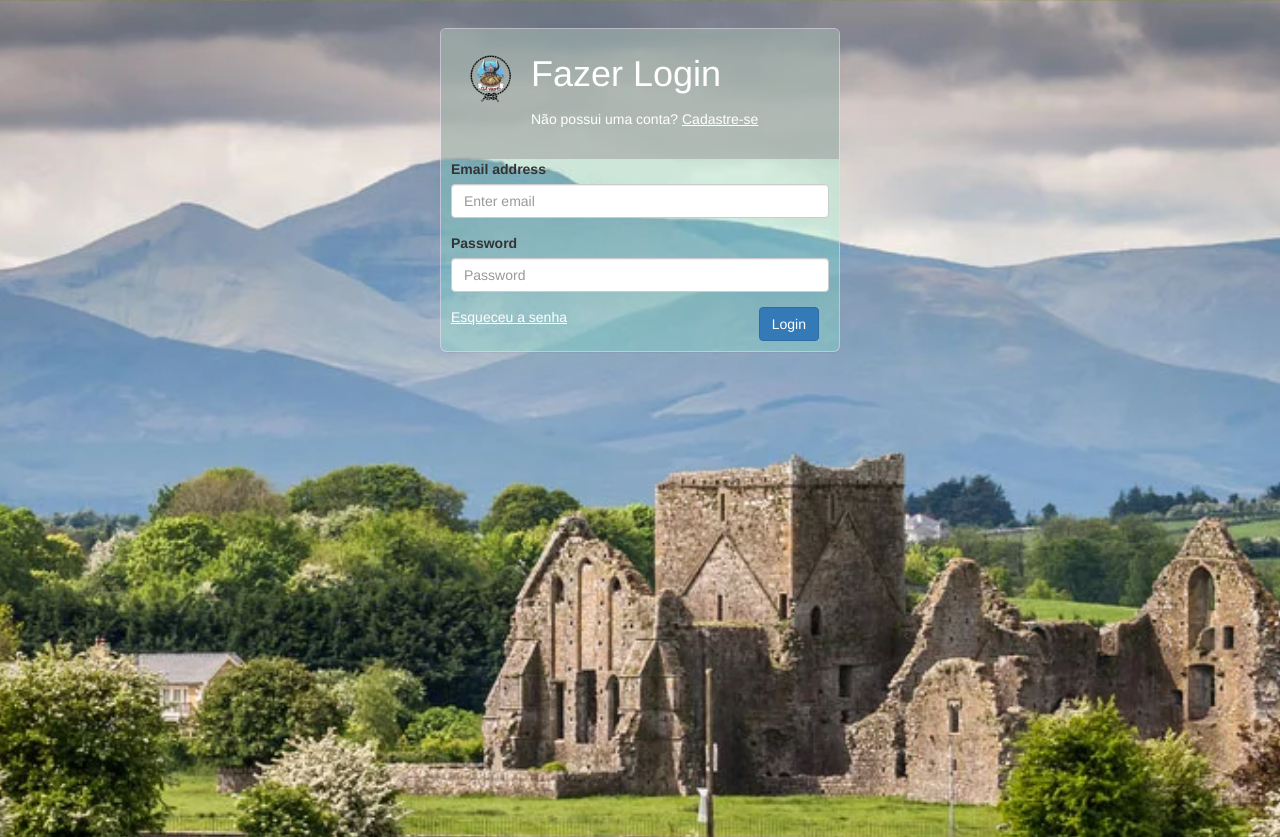
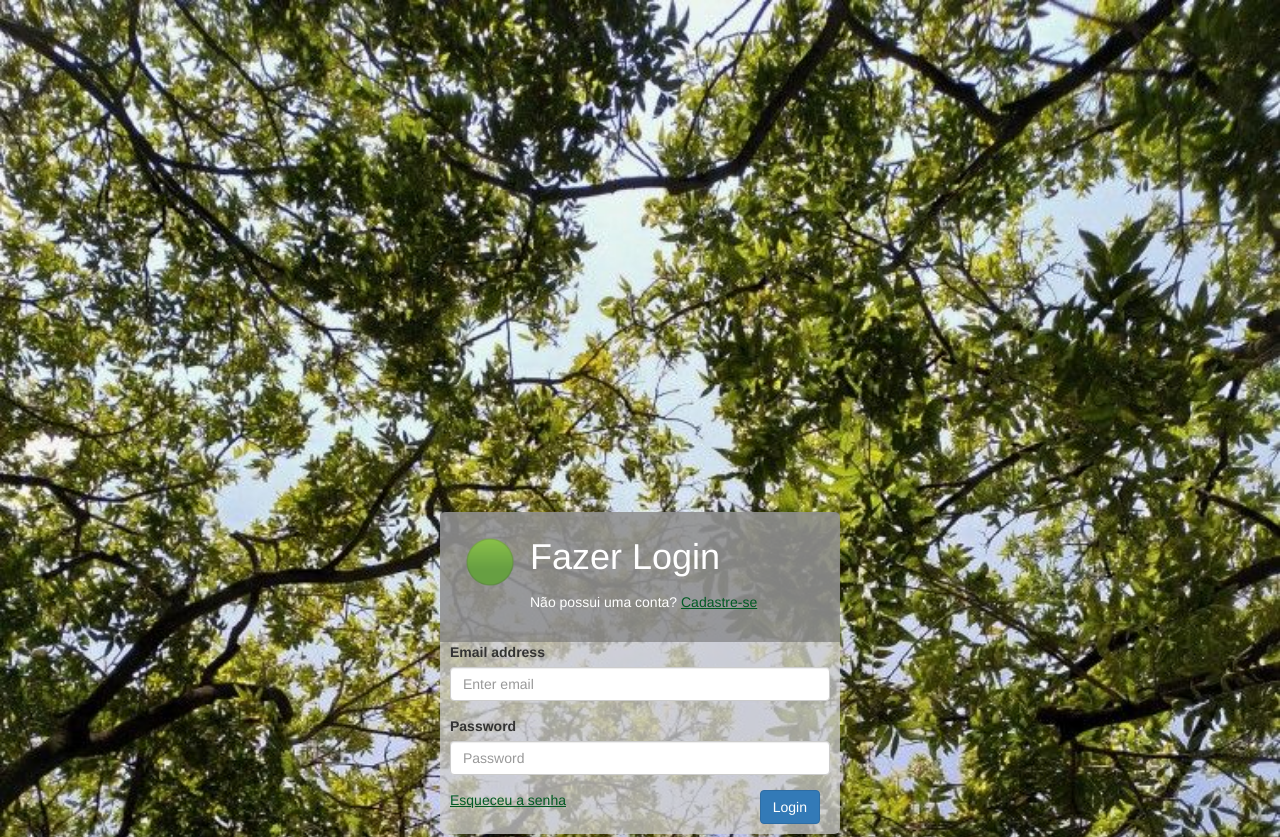
Before and after one commit to DeltaRig/HTML-CSS-JS, a plain HTML site: page Projeto1/login.html in a window 1280 px wide. Shown: the top 837 px of the page. Drawn offline with Linux system fonts and the light colour scheme.

Commit message:
Atualização da tela de login

```diff
--- a/Projeto1/assets/css/estilos.css
+++ b/Projeto1/assets/css/estilos.css
@@ -18,28 +18,23 @@
 
 .painelSmall{
 	border: 1px 1px 1px 1px solid;
-	border-color: rgba(255, 214, 245, 0.507);
+	border-color: rgba(145, 145, 145);
 	border-radius: 6px;
 	padding: 0rem 0rem 0rem 0rem;
-	background-color: #7cffd33a;
-	margin-top: 2em;
+	background-color: #d1d1d1be;
+	margin-top: 40%;
 	max-width: 40rem;
 }
 
 .header {
-	background-color: #a4a4a496;
+	background-color: #6b6b6b8f;
 	border-radius: 4px 4px 0px 0px;
 	padding: 1rem 1rem 3rem 1rem;
 	color: rgb(255, 255, 255);
 }
 
-.link {
-	color: rgb(255, 255, 255);
-	text-decoration: underline;
-}
-
 .login {
-	background-image: url(../img/irlanda.jpg);
+	background-image: url(../img/loginFundo.jpg);
 	background-size: cover;
 	background-position: top center;
 	height: 100%;
@@ -47,10 +42,6 @@
 }
 
 html,
-body {
-	height: 150%;
-}
-
 header {
 	margin-bottom: 1rem;
 }
@@ -70,5 +61,6 @@ p {
 }
 
 a {
-	color: rgb(4, 117, 0);
+	color: rgb(0, 90, 35);
+	text-decoration: underline;
 }
--- a/Projeto1/login.html
+++ b/Projeto1/login.html
@@ -4,7 +4,7 @@
     <title>OnApp</title>
     <meta charset="utf-8">
     <meta name="viewport" content="width=device-width, initial-scale=1">
-    <link rel="stylesheet" href="assets/bootstrap/css/bootstrap.min.css">
+    <link rel="stylesheet" href="assets/bootstrap/css/bootstrap.css">
     <link rel="stylesheet" href="assets/css/estilos.css">
 
 </head>
@@ -12,11 +12,11 @@
 
 
 
-	<div class="container card panel painelSmall">
+	<div class="container painelSmall">
 	    <div class="header">
-	        <img class="icon" alt="logo do clã viking" src="assets/img/LogoCla.png">
+	        <img class="icon" alt="logo" src="assets/img/Logo.png">
 	        <h1>Fazer Login</h1>
-	        <div>Não possui uma conta? <a href="cadastro.html" class="link cursor" id="cadastro">Cadastre-se</a></div>
+	        <div>Não possui uma conta? <a href="cadastro.html"id="cadastro">Cadastre-se</a></div>
 	    </div>
 	    <form class ="margin">
 	        <div class="form-group">
@@ -30,7 +30,7 @@
 	        <button type="button" class="btn btn-md btn-primary botao" type="submit" name="login">Login</button>
 
 		</form>
-		<div class ="margin"><a href="cadastro.html" class="link cursor" id="cadastro">Esqueceu a senha</a></div>
+		<div class ="margin"><a href="recuperarSenha.html">Esqueceu a senha</a></div>
 	</div>
 
 
```
Also changed, not shown: Projeto1/assets/img/Logo.png (added), Projeto1/assets/img/irlanda.jpg (deleted), Projeto1/assets/img/irlandaCasdastro.jpg (deleted), Projeto1/assets/img/loginFundo.jpg (added), 1 other file.
